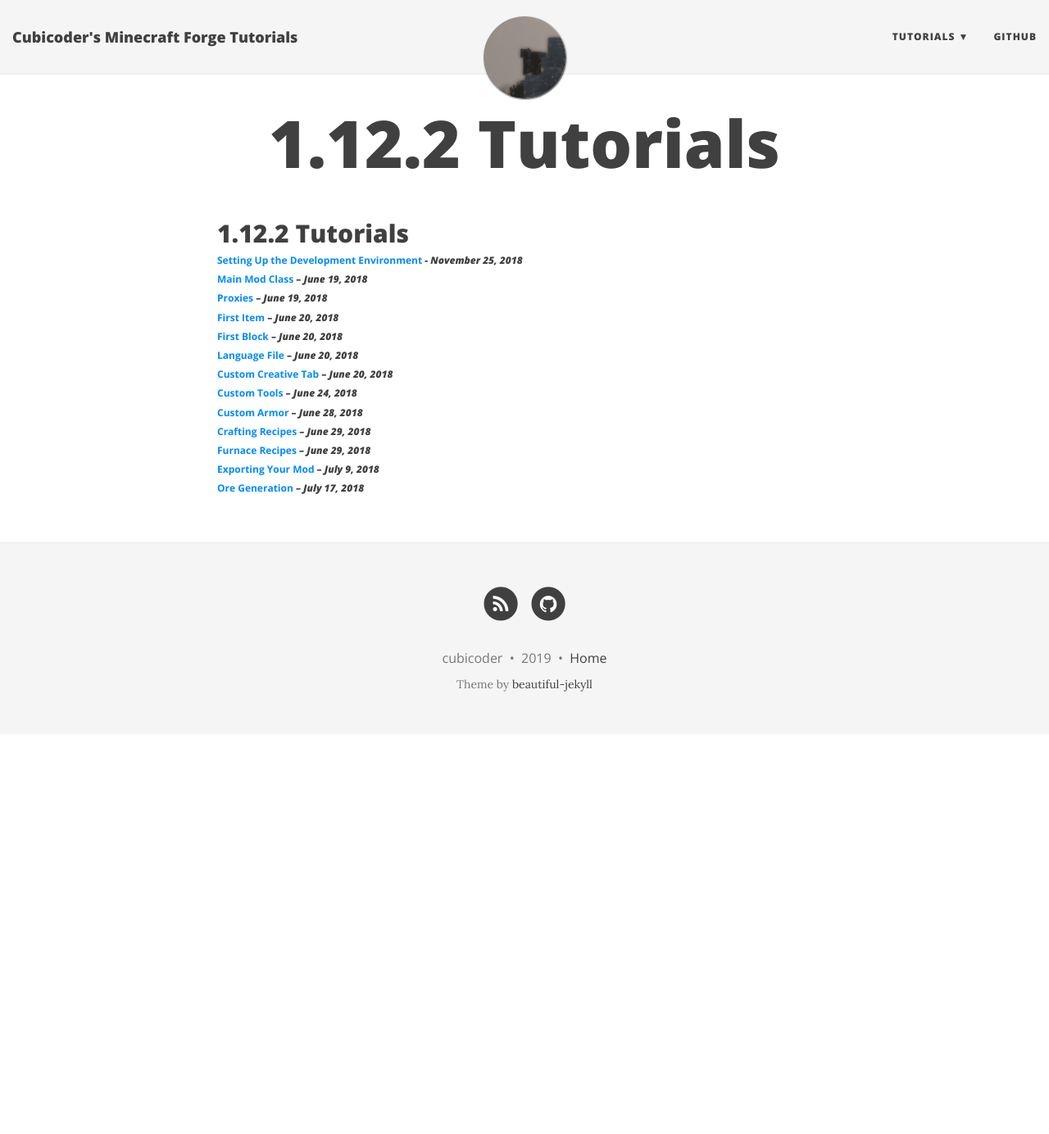
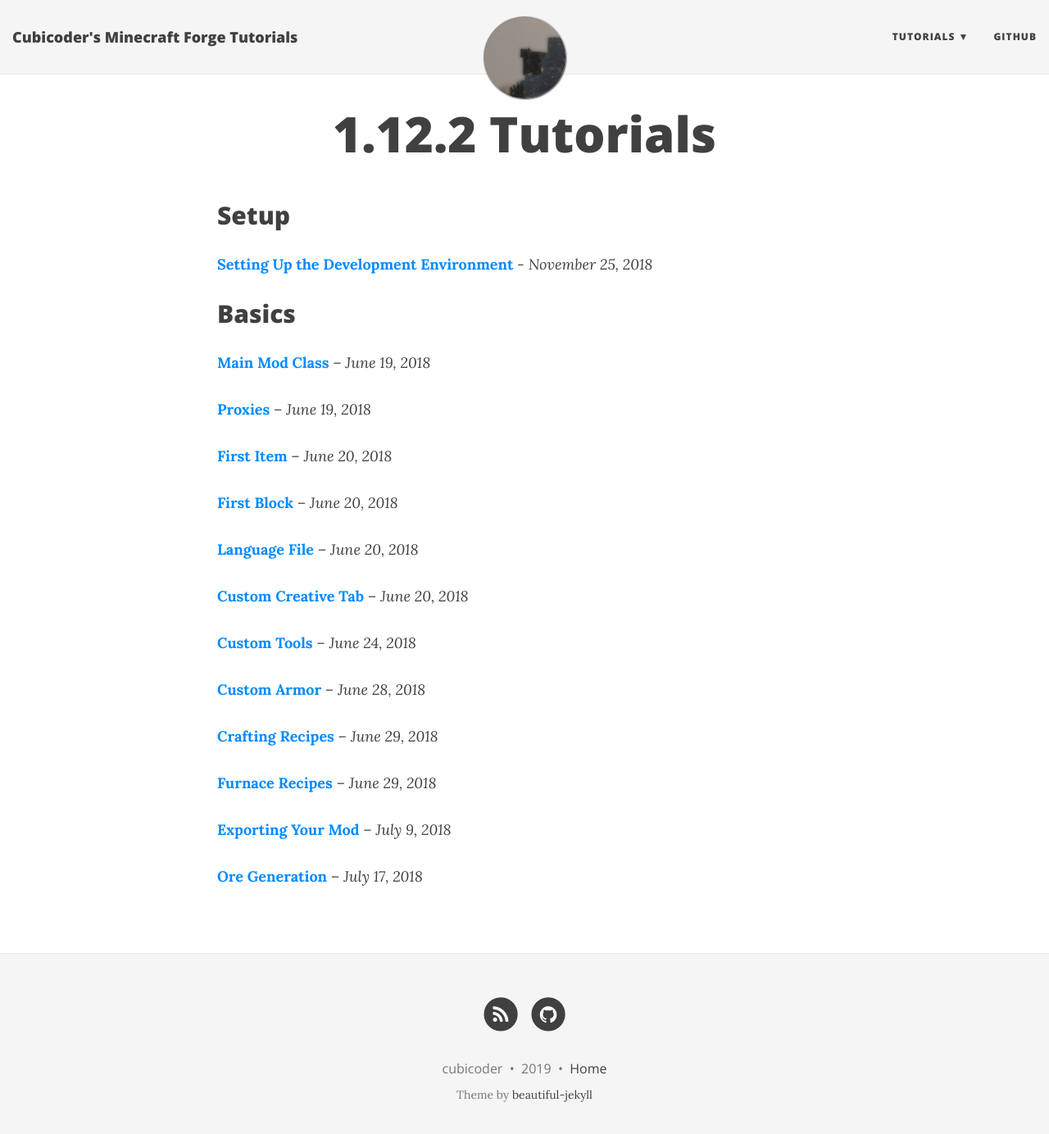
Before and after one commit to cubicoder/cubicoder.github.io, a Jekyll site: the page built from tutorials/1-12-2/tutorials.md, in a window 1280 px wide and 1397 px high. Shown: the top 1384 px of the window at 82% size. Built offline with Jekyll 4.4.1, drawn with Linux system fonts in a browser that asks for light colours; nearby versions of some CDN libraries.

Commit message:
ui tweaks

```diff
--- a/_config.yml
+++ b/_config.yml
@@ -146,7 +146,8 @@
 markdown: kramdown
 highlighter: rouge
 permalink: /:title/
-paginate: 5
+paginate:
+paginate-path: "/blog/page:num/"
 
 kramdown:
   input: GFM
--- a/css/main.css
+++ b/css/main.css
@@ -530,7 +530,7 @@
     padding: 150px 0;
   }
   .intro-header .page-heading h1 {
-    font-size: 80px;
+    font-size: 60px;
   }
   .intro-header .post-heading h1 {
     font-size: 50px;
--- a/tutorials/1-12-2/tutorials.md
+++ b/tutorials/1-12-2/tutorials.md
@@ -3,18 +3,32 @@
 title: 1.12.2 Tutorials
 ---
 
-## 1.12.2 Tutorials
+## Setup
 
-###### [**Setting Up the Development Environment**](/tutorials/1-12-2/2018-11-25-setting-up-the-development-environment/) - _November 25, 2018_
-###### [**Main Mod Class**](/tutorials/1-12-2/2018-06-19-main-mod-class) – _June 19, 2018_
-###### [**Proxies**](/tutorials/1-12-2/2018-06-19-proxies) – _June 19, 2018_
-###### [**First Item**](/tutorials/1-12-2/2018-06-20-first-item) – _June 20, 2018_
-###### [**First Block**](/tutorials/1-12-2/2018-06-20-first-block) – _June 20, 2018_
-###### [**Language File**](/tutorials/1-12-2/2018-06-20-language-file) – _June 20, 2018_
-###### [**Custom Creative Tab**](/tutorials/1-12-2/2018-06-20-custom-creative-tab) – _June 20, 2018_
-###### [**Custom Tools**](/tutorials/1-12-2/2018-06-24-custom-tools) – _June 24, 2018_
-###### [**Custom Armor**](/tutorials/1-12-2/2018-06-28-custom-armor) – _June 28, 2018_
-###### [**Crafting Recipes**](/tutorials/1-12-2/2018-06-29-crafting-recipes) – _June 29, 2018_
-###### [**Furnace Recipes**](/tutorials/1-12-2/2018-06-29-furnace-recipes) – _June 29, 2018_
-###### [**Exporting Your Mod**](/tutorials/1-12-2/2018-07-09-exporting-your-mod) – _July 9, 2018_
-###### [**Ore Generation**](/tutorials/1-12-2/2018-07-17-ore-generation) – _July 17, 2018_
+[**Setting Up the Development Environment**](/tutorials/1-12-2/2018-11-25-setting-up-the-development-environment/) - _November 25, 2018_
+
+## Basics
+
+[**Main Mod Class**](/tutorials/1-12-2/2018-06-19-main-mod-class) – _June 19, 2018_
+
+[**Proxies**](/tutorials/1-12-2/2018-06-19-proxies) – _June 19, 2018_
+
+[**First Item**](/tutorials/1-12-2/2018-06-20-first-item) – _June 20, 2018_
+
+[**First Block**](/tutorials/1-12-2/2018-06-20-first-block) – _June 20, 2018_
+
+[**Language File**](/tutorials/1-12-2/2018-06-20-language-file) – _June 20, 2018_
+
+[**Custom Creative Tab**](/tutorials/1-12-2/2018-06-20-custom-creative-tab) – _June 20, 2018_
+
+[**Custom Tools**](/tutorials/1-12-2/2018-06-24-custom-tools) – _June 24, 2018_
+
+[**Custom Armor**](/tutorials/1-12-2/2018-06-28-custom-armor) – _June 28, 2018_
+
+[**Crafting Recipes**](/tutorials/1-12-2/2018-06-29-crafting-recipes) – _June 29, 2018_
+
+[**Furnace Recipes**](/tutorials/1-12-2/2018-06-29-furnace-recipes) – _June 29, 2018_
+
+[**Exporting Your Mod**](/tutorials/1-12-2/2018-07-09-exporting-your-mod) – _July 9, 2018_
+
+[**Ore Generation**](/tutorials/1-12-2/2018-07-17-ore-generation) – _July 17, 2018_
```
Also changed, not shown: blog/index.html (added, +72 -0 lines), favicon.ico (added), favicon.png (deleted).
